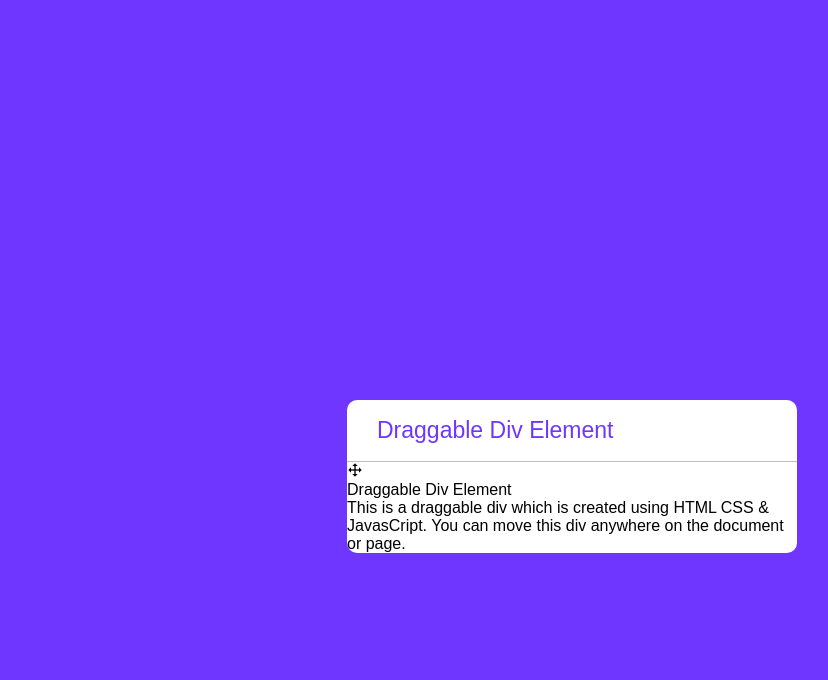
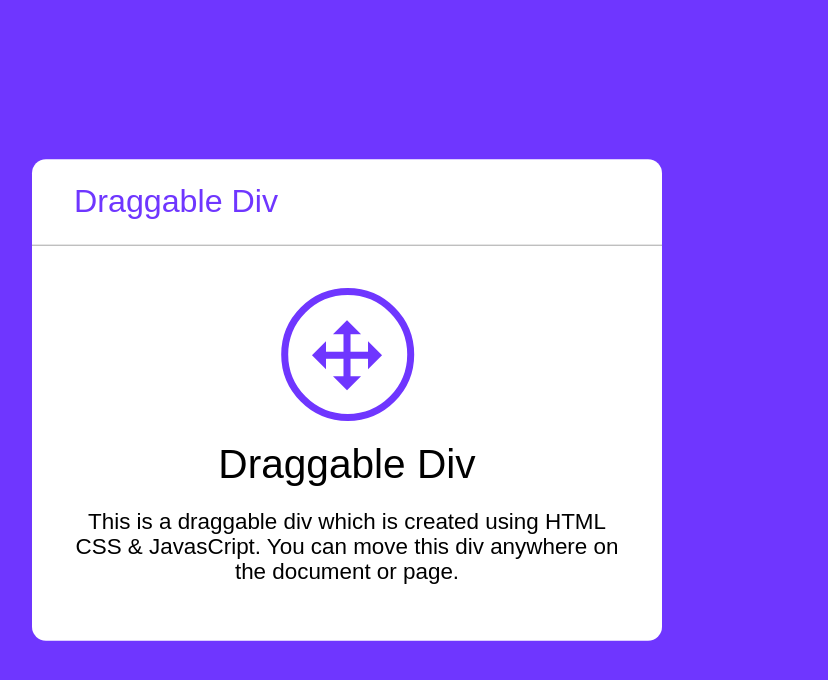
Before and after one commit to xweret/Drageable_Div, a plain HTML site: page index.html in a window 1280 px wide. Shown: the whole page, without its empty margins (293-1121 px from the left). Drawn offline with nearby package versions, Linux system fonts and the light colour scheme; a web font is replaced by a local one.

Commit message:
comienzo del script

```diff
--- a/index.html
+++ b/index.html
@@ -11,15 +11,23 @@
 <body>
     <div class="wrapper">
         <header>
-            Draggable Div Element
+            Draggable Div
         </header>
         <div class="content">
             <div class="icon">
                 <i class="bx bx-move"></i></div>
-                <div class="tittle">Draggable Div Element</div>
+                <div class="tittle">Draggable Div </div>
                 <p class="tex">This is a draggable div which is created using HTML CSS & JavasCript. You can move this div anywhere on the document or page.</p>
+
         </div>
     </div>
+    <script>
+        const wrapper = document.querySelector(".wrapper"),
+        header = wrapper.querySelector(".header");
 
+        header.addEventListener("mousedown", ()=>{
+            header.addEventListener("mousedown", onDrag);
+        });
+    </script>
 </body>
 </html>
--- a/style.css
+++ b/style.css
@@ -18,7 +18,7 @@ body {
     top: 50%;
     left: 50%;
     border-radius: 10px;
-    transform translate (-50%, -50%) scale(1.4);
+    transform: translate(-50%, -50%) scale(1.4);
 }
 
 .wrapper header {
@@ -29,3 +29,38 @@ body {
     border-bottom: 1px solid #bfbfbf
 
 }
+
+.wrapper .content {
+    margin: 30px 30px 40px;
+    align-items: center;
+    display: flex;
+    justify-content: center;
+    flex-direction: column;
+}
+
+.content .icon {
+    height: 95px;
+    width: 95px;
+    border-radius: 50%;
+    border: 5px solid #6f36ff;
+    align-items: center;
+    display: flex;
+    justify-content: center;
+
+}
+
+.content .icon i {
+    font-size: 60px;
+    color: #6f36ff;
+}
+.content .tittle {
+    font-size: 29px;
+    font-weight: 500;
+    margin: 15px 0;
+}
+
+.content p {
+    font-size: 16px;
+    text-align: center;
+
+}
```
